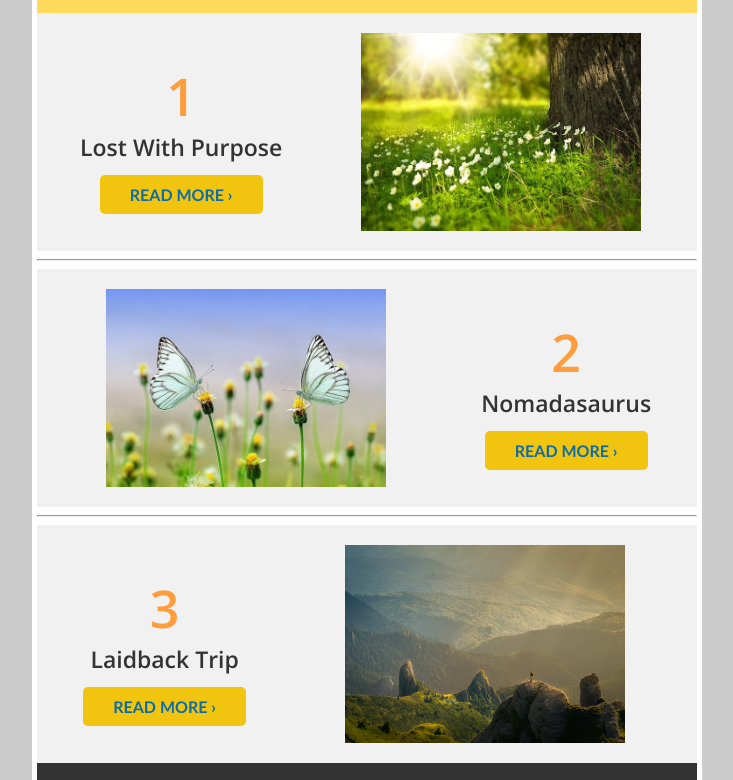
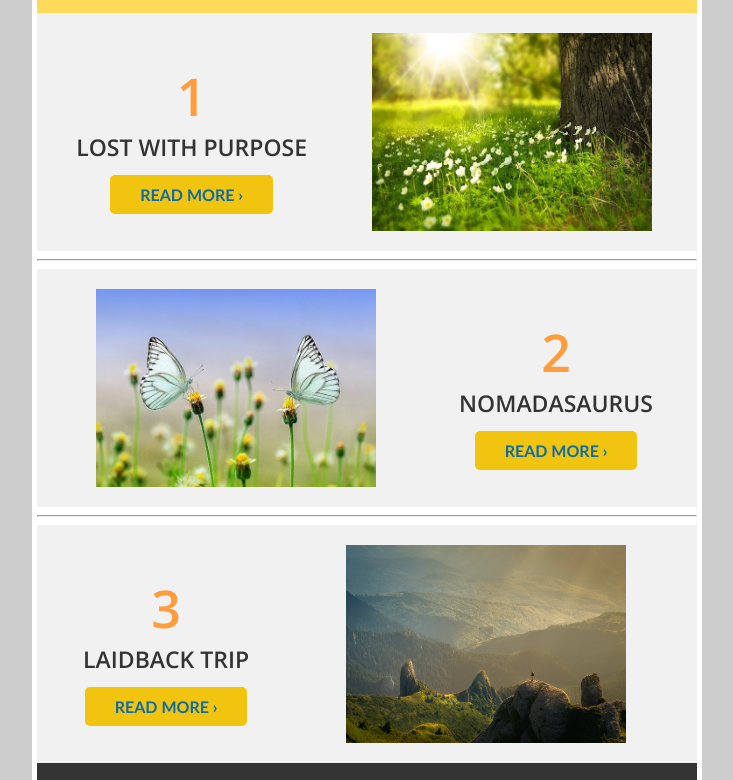
Before and after one commit to rurangwaluc/Trip-Blog-Newsletter, a plain HTML site: page index.html in a window 1280 px wide. Shown: the part 1480-2260 px from the top of the page, without its empty margins (273-1006 px from the left). Drawn offline with nearby package versions, Linux system fonts and the light colour scheme.

Commit message:
update commit

```diff
--- a/index.html
+++ b/index.html
@@ -218,7 +218,8 @@
             <tr>
               <td>
                 <strong style="font-size: 52px; color: #FF9C3B; font-weight: bold; width: 28px;">1</strong> <br>
-                <strong style="font-size: 23px; color: #333333;">Lost With Purpose</strong> <br> <br>
+                <strong style="font-size: 23px; color: #333333; text-transform: uppercase;">Lost With Purpose</strong>
+                <br> <br>
                 <a href="#" class="buttons">READ MORE › </a>
               </td>
               <td>
@@ -251,7 +252,8 @@
               </td>
               <td>
                 <strong style="font-size: 52px; color: #FF9C3B; font-weight: bold; width: 28px;">2</strong> <br>
-                <strong style="font-size: 23px; color: #333333;">Nomadasaurus</strong> <br> <br>
+                <strong style="font-size: 23px; color: #333333; text-transform: uppercase;">Nomadasaurus</strong> <br>
+                <br>
                 <a href="#" class="buttons">READ MORE › </a>
               </td>
 
@@ -278,7 +280,8 @@
             <tr>
               <td>
                 <strong style="font-size: 52px; color: #FF9C3B; font-weight: bold; width: 28px;">3</strong> <br>
-                <strong style="font-size: 23px; color: #333333;">Laidback Trip</strong> <br> <br>
+                <strong style="font-size: 23px; color: #333333; text-transform: uppercase;">Laidback Trip</strong> <br>
+                <br>
                 <a href="#" class="buttons">READ MORE › </a>
               </td>
               <td>
```
